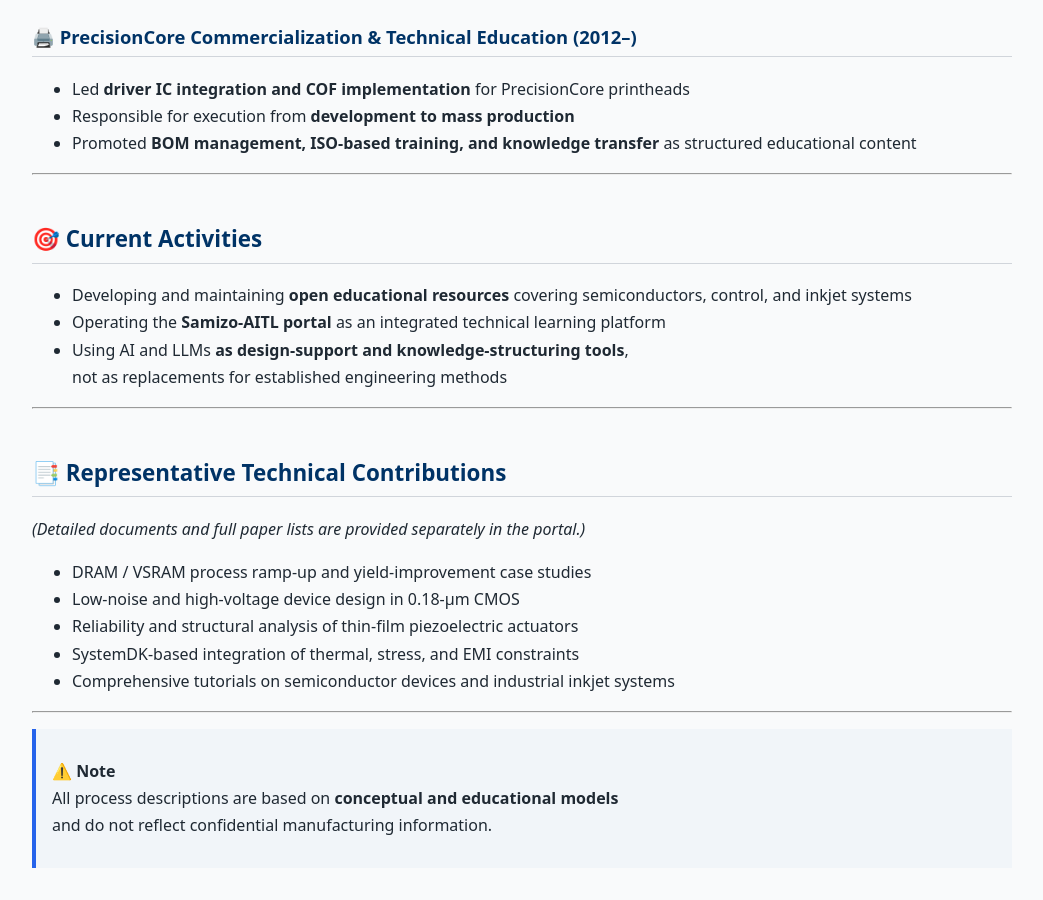
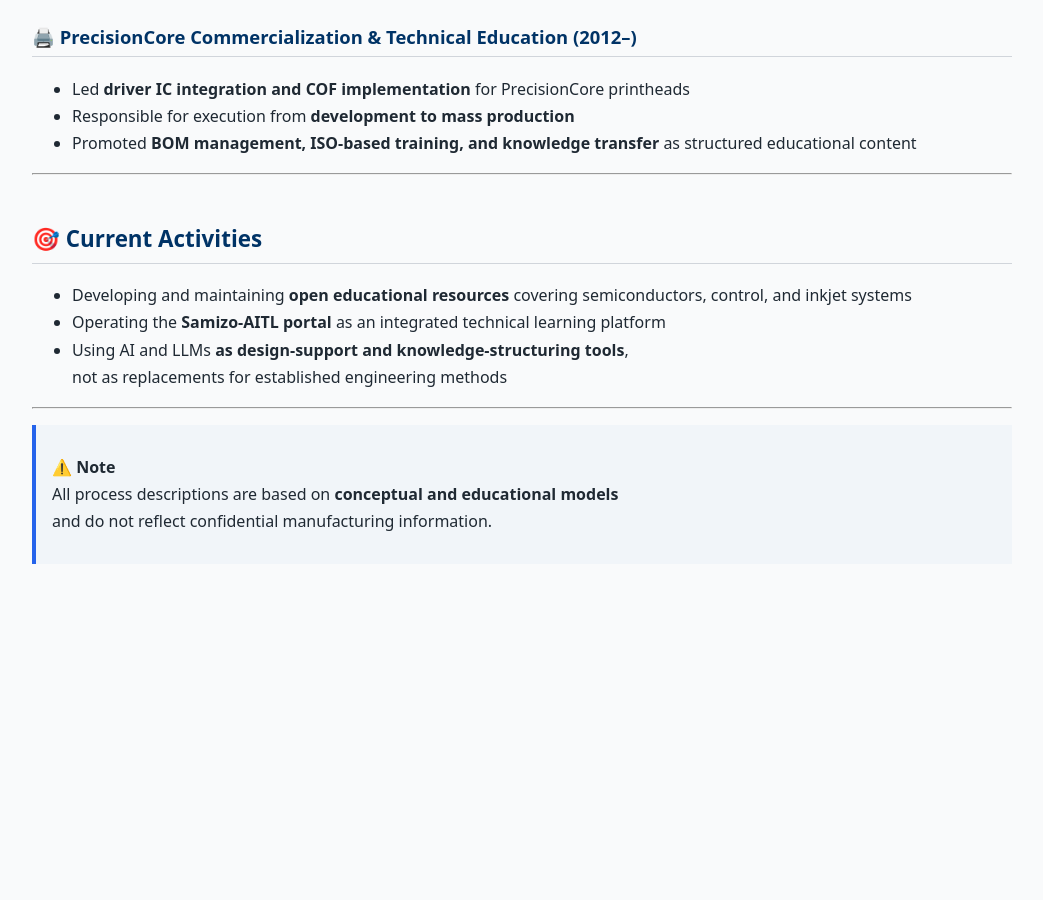
Before and after one commit to Samizo-AITL/Samizo-AITL.github.io, a Jekyll site: the page built from about/career-summary/en/index.md, in a window 1280 px wide and 900 px high, scrolled down 1093 px. Shown: the whole window, without its empty margins (118-1161 px from the left). Built offline with Jekyll 4.4.1, drawn with Linux system fonts in a browser that asks for light colours; after the commit the page ends 1689 px from its top, so only the background shows below that.

Commit message:
Update index.md

```diff
--- a/about/career-summary/en/index.md
+++ b/about/career-summary/en/index.md
@@ -62,17 +62,6 @@
 
 ---
 
-## 📑 Representative Technical Contributions
-*(Detailed documents and full paper lists are provided separately in the portal.)*
-
-- DRAM / VSRAM process ramp-up and yield-improvement case studies
-- Low-noise and high-voltage device design in 0.18-µm CMOS
-- Reliability and structural analysis of thin-film piezoelectric actuators
-- SystemDK-based integration of thermal, stress, and EMI constraints
-- Comprehensive tutorials on semiconductor devices and industrial inkjet systems
-
----
-
 > ⚠️ **Note**
 > All process descriptions are based on **conceptual and educational models**
 > and do not reflect confidential manufacturing information.
```
